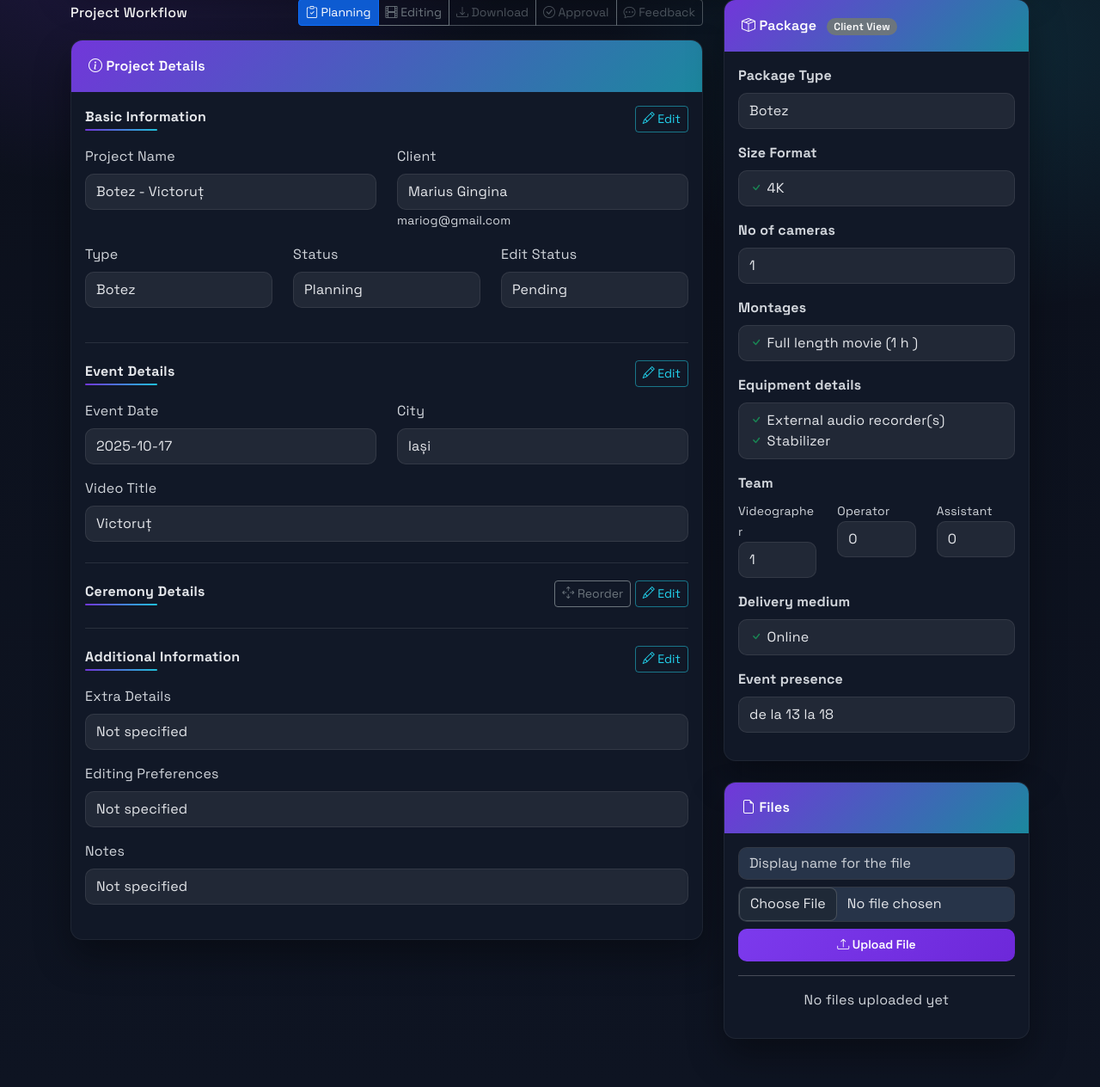
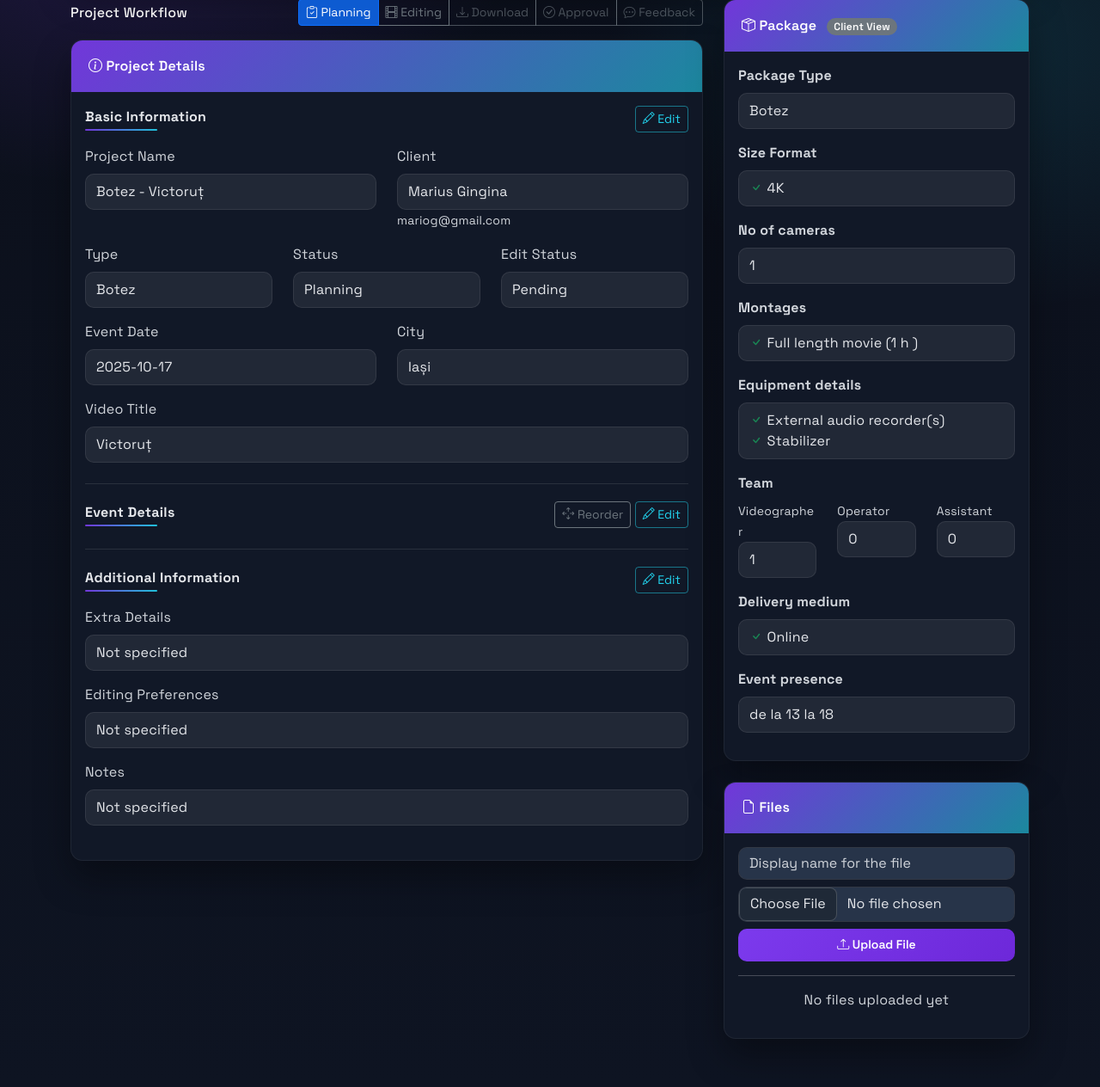
Before and after one commit to cristioca/wedding-video-portal, a Django app: template templates/project_detail.html in a window 1280 px wide. Shown: the part 257-1521 px from the top of the page at 86% size. Run offline with Django 5.2, Linux system fonts and the light colour scheme; the template is opened without the code that fills it: values that come from a table or form of the project are taken from there, others are empty; data comes from the database, SQL or seed files in the repository; both versions use the stored data as it was after the commit; some libraries are stand-ins or nearby versions.

Commit message:
refactor(ui): consolidate project detail sections
- Merge "Basic Information" and "Event Details" into single "Basic Information" section
- Rename "Ceremony Details" section to "Event Details"

```diff
--- a/templates/project_detail.html
+++ b/templates/project_detail.html
@@ -274,25 +274,6 @@
                         </div>
                     </div>
 
-                    <div class="edit-actions" style="display: none;">
-                        <button class="btn btn-success btn-sm me-2 save-btn" data-section="basic">
-                            <i class="bi bi-check"></i> Save
-                        </button>
-                        <button class="btn btn-secondary btn-sm cancel-btn" data-section="basic">
-                            <i class="bi bi-x"></i> Cancel
-                        </button>
-                    </div>
-                </div>
-
-                <!-- Event Details -->
-                <div class="editable-section mb-4" data-section="event">
-                    <div class="d-flex justify-content-between align-items-center mb-3">
-                        <h6 class="mb-0">Event Details</h6>
-                        <button class="btn btn-sm btn-outline-primary edit-btn" data-section="event">
-                            <i class="bi bi-pencil"></i> Edit
-                        </button>
-                    </div>
-
                     <div class="row">
                         <div class="col-md-6 mb-3">
                             <label class="form-label">Event Date</label>
@@ -325,19 +306,19 @@
                     </div>
 
                     <div class="edit-actions" style="display: none;">
-                        <button class="btn btn-success btn-sm me-2 save-btn" data-section="event">
+                        <button class="btn btn-success btn-sm me-2 save-btn" data-section="basic">
                             <i class="bi bi-check"></i> Save
                         </button>
-                        <button class="btn btn-secondary btn-sm cancel-btn" data-section="event">
+                        <button class="btn btn-secondary btn-sm cancel-btn" data-section="basic">
                             <i class="bi bi-x"></i> Cancel
                         </button>
                     </div>
                 </div>
 
-                <!-- Ceremony Details -->
+                <!-- Event Details -->
                 <div class="editable-section mb-4" data-section="ceremony">
                     <div class="d-flex justify-content-between align-items-center mb-3">
-                        <h6 class="mb-0">Ceremony Details</h6>
+                        <h6 class="mb-0">Event Details</h6>
                         <div>
                             <button class="btn btn-sm btn-outline-secondary reorder-btn" data-section="ceremony" title="Reorder fields">
                                 <i class="bi bi-arrows-move"></i> Reorder
```
Also changed, not shown: db.sqlite3. Lines whose indentation alone changed are shown as unchanged.
